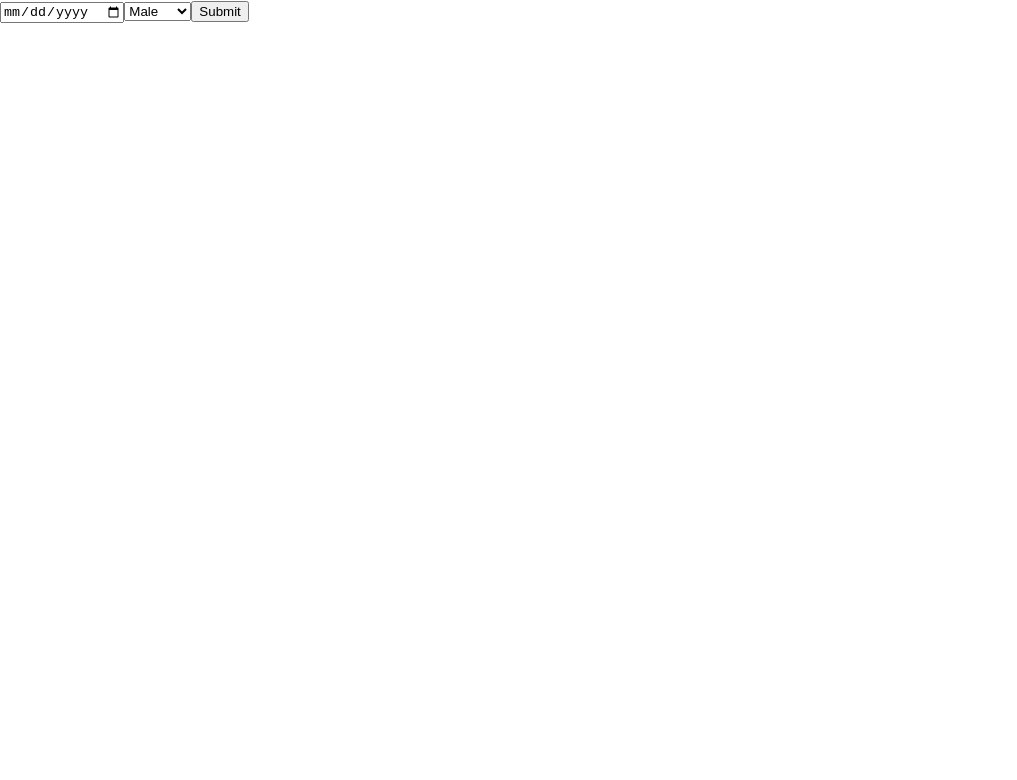
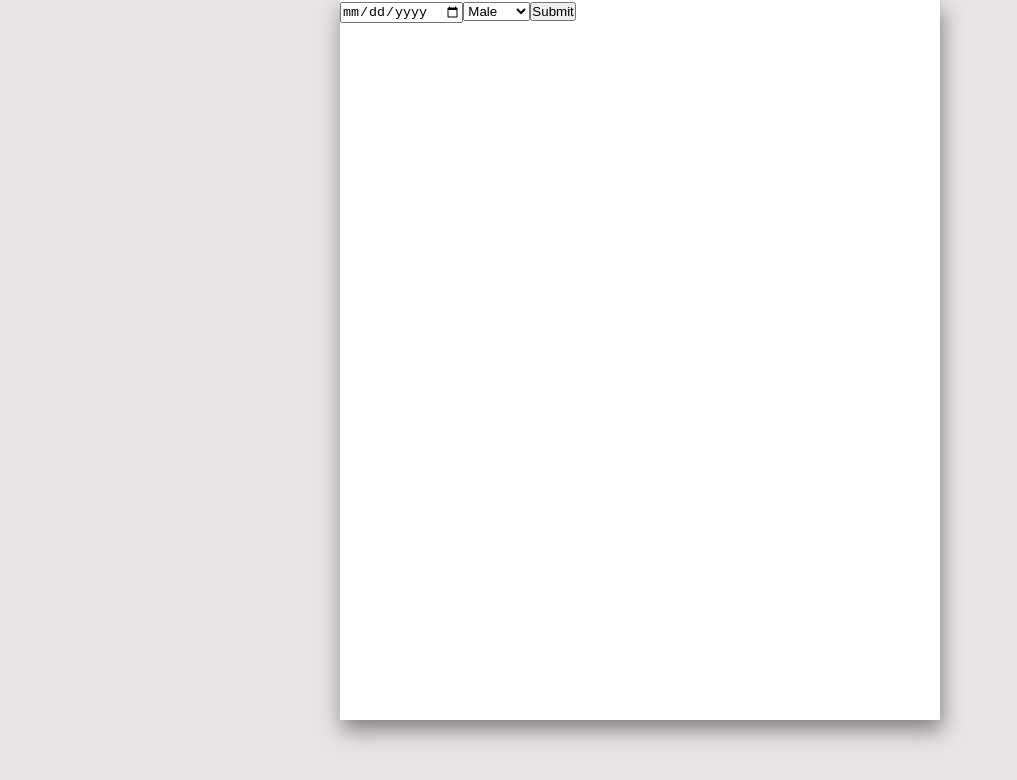
Before and after one commit to lenomosh/name-generator, a React (Create React App) app: page / in a window 1280 px wide. Shown: the top 780 px of the page, without its empty margins (0-1017 px from the left). Built offline with nearby package versions, Linux system fonts and the light colour scheme.

Commit message:
styled div.main-wrapper

```diff
--- a/src/App.scss
+++ b/src/App.scss
@@ -1,38 +1,14 @@
-.App {
-  text-align: center;
+body{
+    background-color: rgb(233, 227, 227);
 }
-
-.App-logo {
-  height: 40vmin;
-  pointer-events: none;
+*{
+    margin:0;
+    padding:0;
 }
-
-@media (prefers-reduced-motion: no-preference) {
-  .App-logo {
-    animation: App-logo-spin infinite 20s linear;
-  }
+.main-wrapper{
+    max-width: 600px;
+    background-color: white;
+    box-shadow: 2px 10px 20px grey;
+    height: 90vh;
+    margin: auto;
 }
-
-.App-header {
-  background-color: #282c34;
-  min-height: 100vh;
-  display: flex;
-  flex-direction: column;
-  align-items: center;
-  justify-content: center;
-  font-size: calc(10px + 2vmin);
-  color: white;
-}
-
-.App-link {
-  color: #61dafb;
-}
-
-@keyframes App-logo-spin {
-  from {
-    transform: rotate(0deg);
-  }
-  to {
-    transform: rotate(360deg);
-  }
-}
```
Also changed, not shown: src/App.js (+3 -5 lines).
